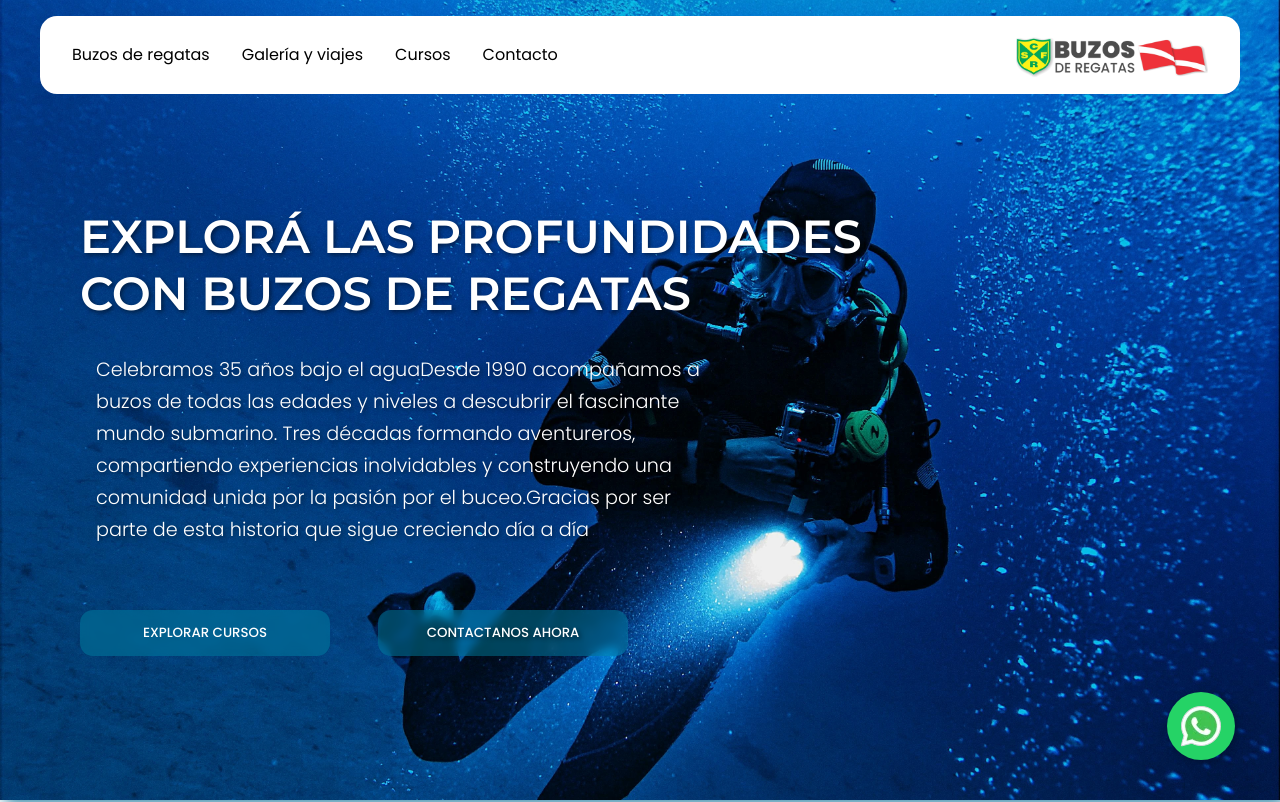
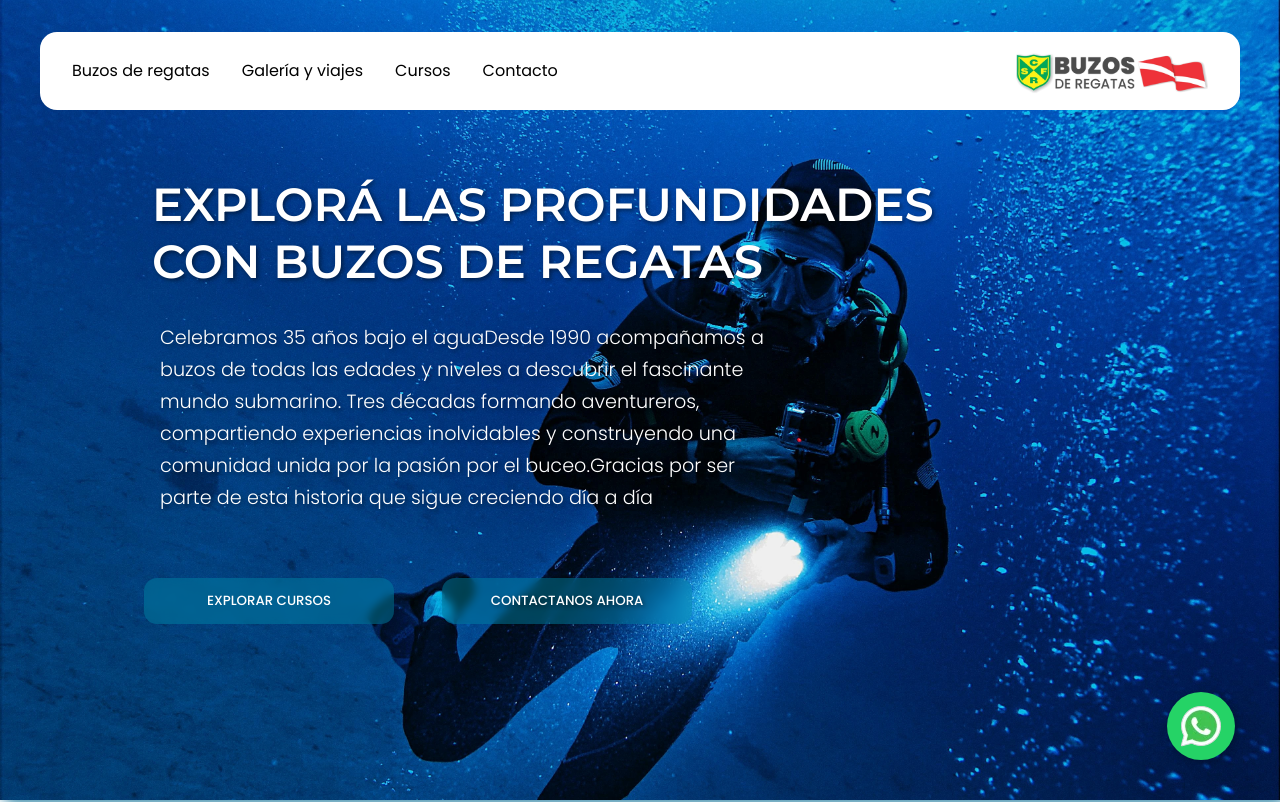
Before and after one commit to mai1209/regatasBuceo, a React (Vite) app: page / in a window 1280 px wide. Shown: the top 802 px of the page. Built offline with nearby package versions, Linux system fonts and the light colour scheme.

Commit message:
espaciado arreglos

```diff
--- a/src/styles/Home.module.css
+++ b/src/styles/Home.module.css
@@ -21,6 +21,7 @@
     font-size: 1.5rem;
     margin-top: 1rem;
      text-shadow: 2px 2px 4px rgba(0, 0, 0, 0.467);
+     padding-left:  0.5rem;
 }
 
 
@@ -101,13 +102,13 @@ color: white;
 
 .container{
     height: 100vh;
-    padding:10rem 5rem; ;
+    padding:10rem 9rem; ;
 
 
 }
 
 .title{
-    margin-top: 3rem;
+
     font-size: 2.9rem;
 }
 
--- a/src/styles/Nav.module.css
+++ b/src/styles/Nav.module.css
@@ -19,7 +19,7 @@
   width: 95%;
   max-width: 1200px;
   padding: 1rem 2rem;
-  margin: 1rem;
+  margin: 2rem 1rem;
   border-radius: 17px;
   background-color: var(--text-light);
   backdrop-filter: blur(10px);
@@ -62,4 +62,6 @@
   .logo {
     width: 12rem;
   }
+
+
 }
```
